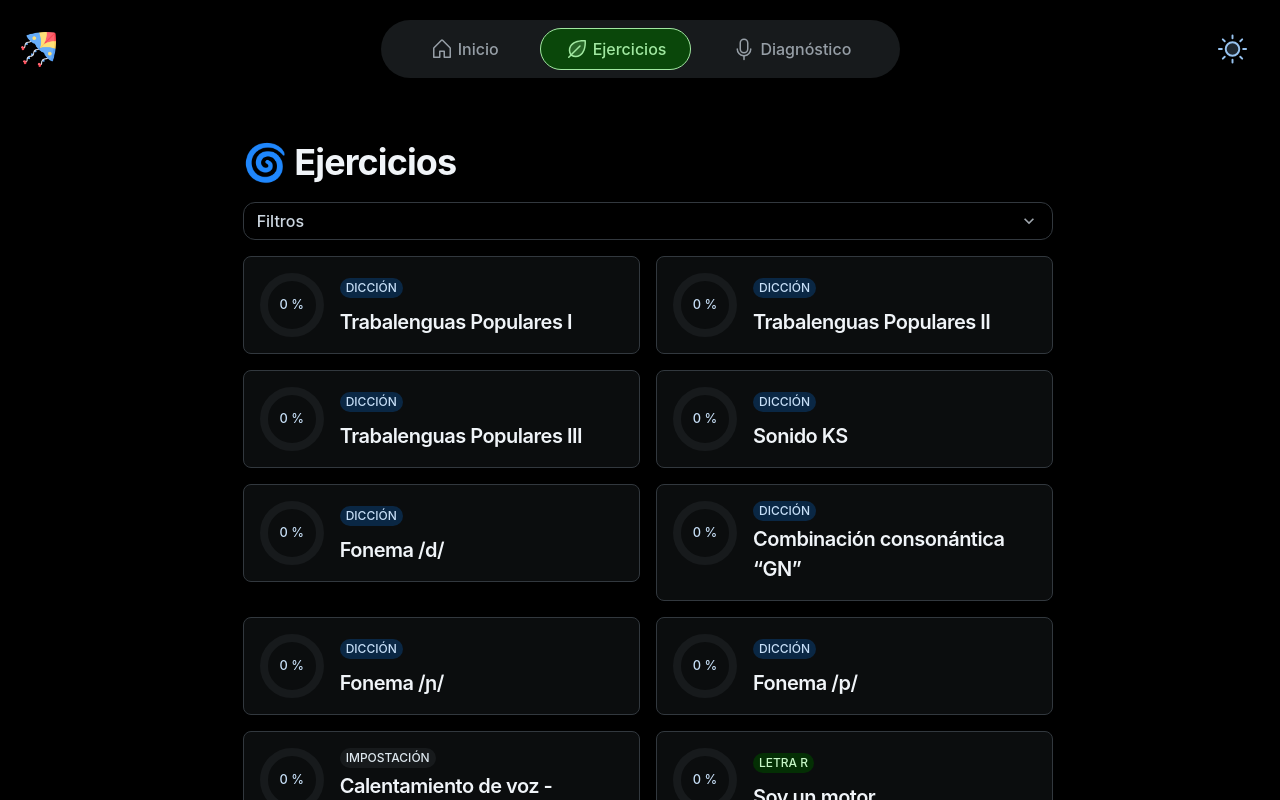
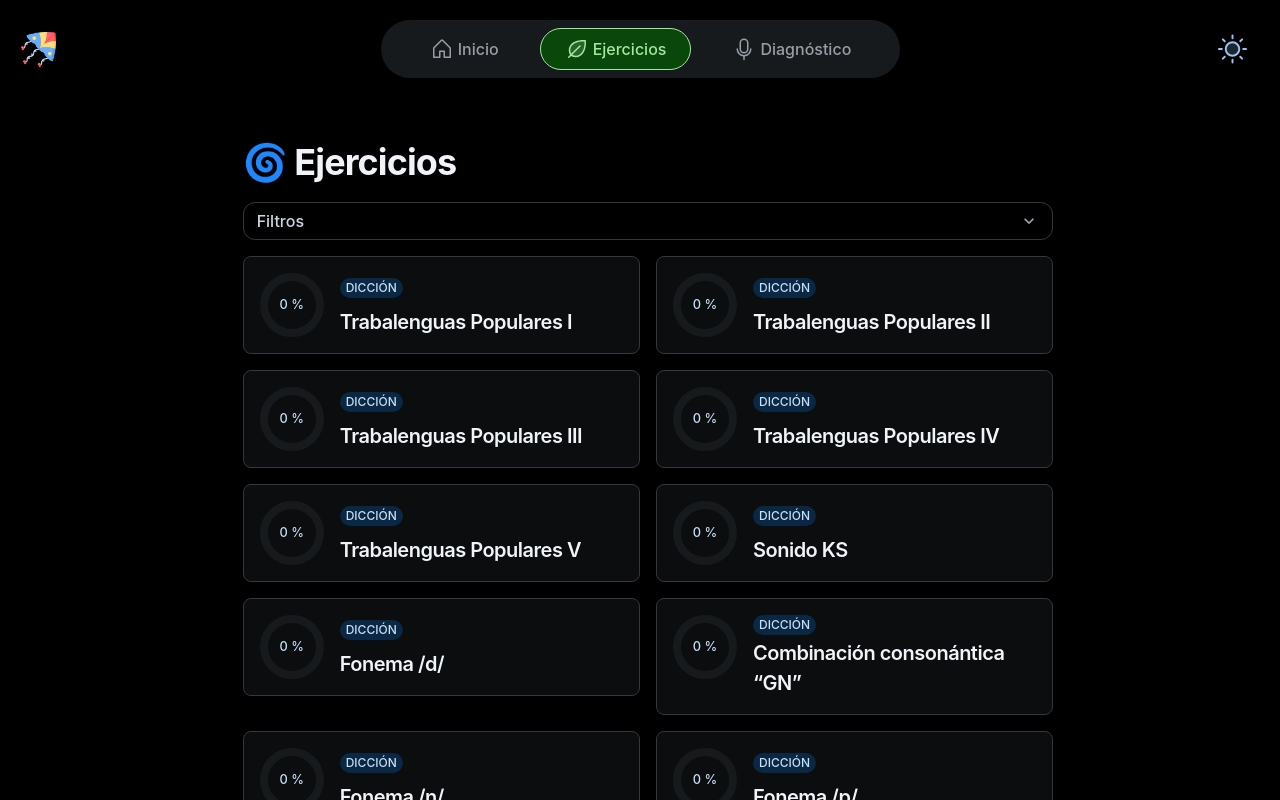
Before and after one commit to Udg-proyecto-Papalote/Papalote, a React (Vite) app: page /ejercicios in a window 1280 px wide. Shown: the top 800 px of the page. Built offline with nearby package versions, Linux system fonts and the light colour scheme; what cloudinary-core would draw is missing.

Commit message:
Dicción 5 y 6

```diff
--- a/src/pages/exercises/data.js
+++ b/src/pages/exercises/data.js
@@ -45,6 +45,40 @@ export const exercises = {
             ['En tres trastos trozados,', 'tres tristes tigres trigo trillado tragaban,', 'tigre tras tigre,', 'tras tigre,', 'tras tigre,', 'tras tigre.'],
             ['¿Qué crees que es un creso, Cleto?', '¿Un queso de crema crasa?', '¿Crees, Crespo Cleto, que el queso de crema crasa se crece?', '¡Creso no es queso, cretino!', 'Créeme,', 'Crespo Cleto, créeme!', 'Creo es un craso que come queso crema que no crece.'],
             ['Illanes Bellido,', 'el niño callado,', 'lloró por el daño del paño sellado y añadió la falla de reñir por ello con llata el cuñado,', 'quien con la botella le hizo seña llena llamándolo al llano desde aquella peña.'],
+        ],
+        'ending': 'Recuerda, la práctica constante es clave para el dominio. Cuanto más practiques, más mejorarás tu dicción. Avanza al siguiente nivel solo cuando te sientas completamente seguro de haber realizado este ejercicio con precisión y fluidez.'
+    },
+    'Dicción 4': {
+        'title': 'Trabalenguas Populares IV',
+        'theme': 'Dicción',
+        'type': 'trabalenguas',
+        'instructions': 'Pronuncia en voz alta el siguiente trabalenguas con claridad y precisión. Hazlo a un ritmo moderado, asegurándote de articular correctamente cada palabra.',
+        'content': 'Trabalenguas Populares IV es una continuación de los trabalenguas enfocados en mejorar la dicción, precisión y rapidez al hablar. Este ejercicio está pensado para desarrollar una mayor habilidad en la articulación clara de sonidos complejos.',
+        'recommendations': 'Cada ejercicio puede practicarse varias veces al día y durante varios días, hasta que logres pronunciar el trabalenguas de forma correcta y fluida. Repite al menos tres veces por sesión, buscando mejorar tu pronunciación y velocidad en cada repetición.',
+        'trabalenguas': [
+            ['La anatomía patológica,', 'adentrándose hasta la fisiopatología histiositaria microscópica y la morfología macroscópica,', 'significó desde los tiempos pretéritos de su doctrinario fundador,', 'Juan Bautista Morgagni,', 'un decisivo paso adelante para la investigación clínica.'],
+            ['Las especialidades otorrinolaringológicas,', 'neurológica,', 'psiquiátrica,', 'gastroenterológica,', 'hepatopancreática,', 'hemolinfática,', 'urogenital,', 'ginecológica,', 'cardiocirculatoria pulmonar y broncopleural cutánea y parasitológica,', 'ueron consecuencia obligada del desarrollo de aquella disciplina.'],
+            ['En el triple trapecio de Trípoli trabajaban,', 'trigonométricamente trastrocados,', 'tres tristes triunviros trogloditas,', 'tropezando atribulados contra trípodes y otros trastos triturados por el tremendo terrible trapense.'],
+            ['Si supieran señoras y señores,', 'que su silencio siempre suena a sordo sonido,', 'sucederían sin solución y sin suscitar soluciones,', 'sucesos soñados sin ser solamente sueños solapados.'],
+            ['Posibles pozos pudieron perfectamente parar el paso para peatones permitiendo provocar prontas y previsibles perturbaciones.'],
+        ],
+        'ending': 'Recuerda, la práctica constante es clave para el dominio. Cuanto más practiques, más mejorarás tu dicción. Avanza al siguiente nivel solo cuando te sientas completamente seguro de haber realizado este ejercicio con precisión y fluidez.'
+    },
+    'Dicción 5': {
+        'title': 'Trabalenguas Populares V',
+        'theme': 'Dicción',
+        'type': 'trabalenguas',
+        'instructions': 'Pronuncia en voz alta el siguiente trabalenguas con claridad y precisión. Hazlo a un ritmo moderado, asegurándote de articular correctamente cada palabra.',
+        'content': 'Trabalenguas Populares V es una continuación de los trabalenguas enfocados en mejorar la dicción, precisión y rapidez al hablar. Este ejercicio está pensado para desarrollar una mayor habilidad en la articulación clara de sonidos complejos.',
+        'recommendations': 'Cada ejercicio puede practicarse varias veces al día y durante varios días, hasta que logres pronunciar el trabalenguas de forma correcta y fluida. Repite al menos tres veces por sesión, buscando mejorar tu pronunciación y velocidad en cada repetición.',
+        'trabalenguas': [
+            ['Un carguero cargado de cogullas y de togas guiado por Gumersindo Candonga,', 'ganó cuantas galas tocaban al Cacique Gomoso que goteando grasa bailaba conga ante los cuatro gatos del aguerrido contrario.'],
+            ['Vino,', 'vinín de copa,', 'quien no diga vino,', 'vinón de copa,', 'no probará de esto ni una gota.', 'Vino,', 'vinín de copón,', 'quien no diga vino,', 'inín de copa,', '¿para qué vino?'],
+            ['Con los lentes de Lola Rolo lee los lunes las listas de lana y lona de Nolo y de Lunes.'],
+            ['La sucesión sucesiva de sucesos sucede sucesivamente con la sucesión del tiempo.'],
+            ['Rosa Ramírez se le ríe a Larra.', 'Larry, de rabia,', 'le rompe la ropa de raso a Rosa Ramírez.'],
+            ['Juan junta juncos junto a la zanja.'],
+            ['La Rata rabiosa reía mientras Rogelio Garrido corría.'],
         ],
         'ending': 'Recuerda, la práctica constante es clave para el dominio. Cuanto más practiques, más mejorarás tu dicción. Avanza al siguiente nivel solo cuando te sientas completamente seguro de haber realizado este ejercicio con precisión y fluidez.'
     },
```
